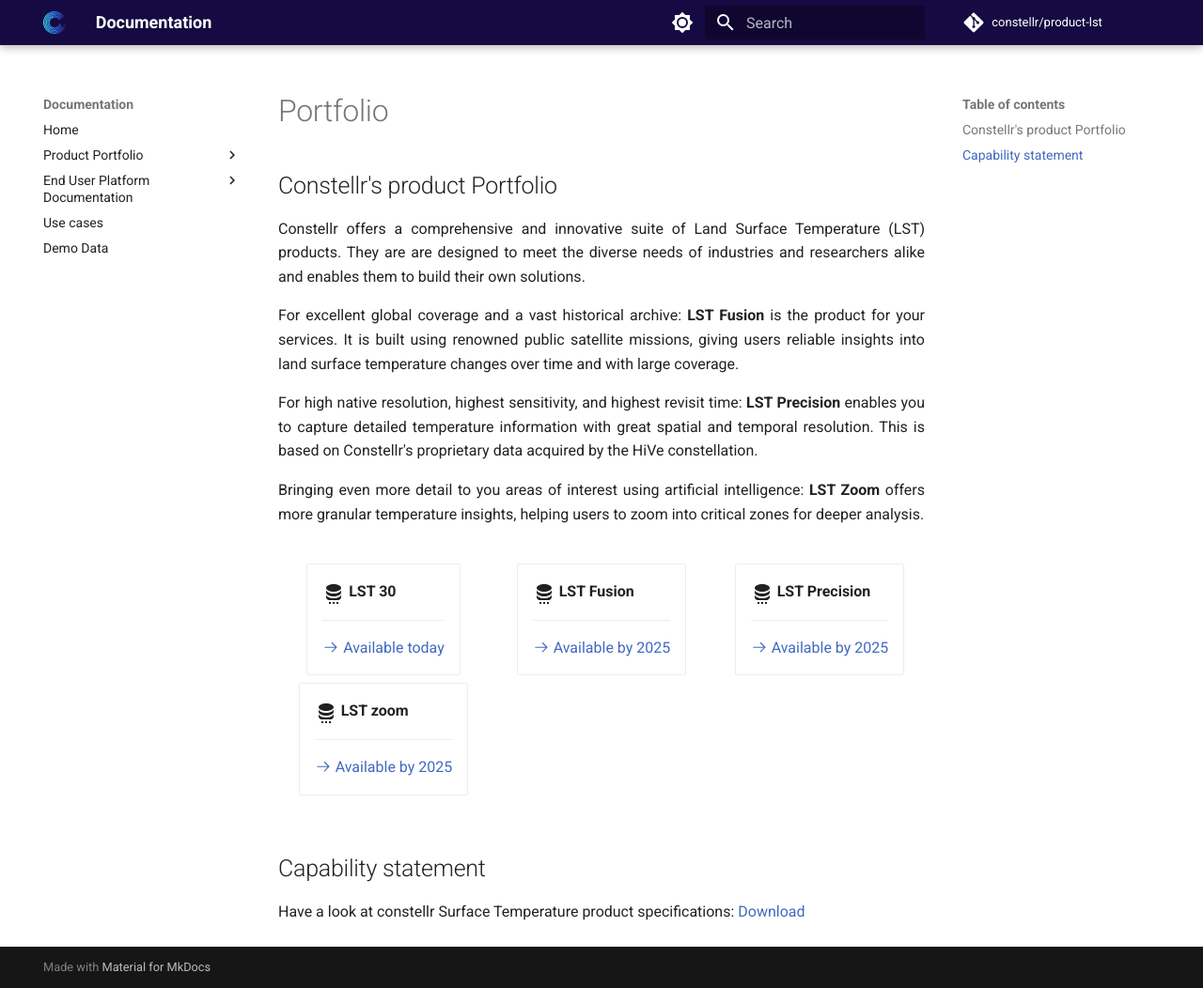
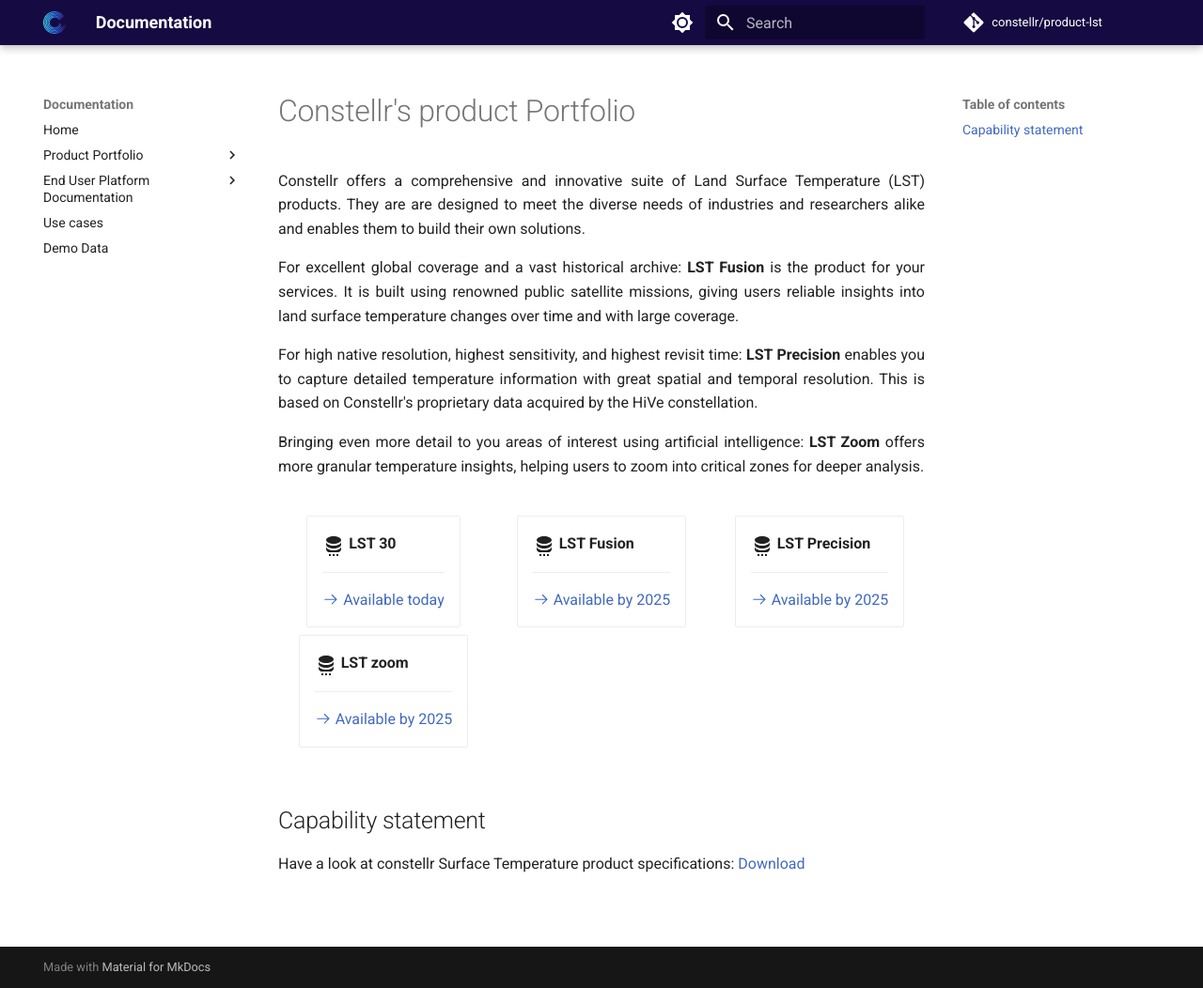
Before and after one commit to constellr/product-lst, an MkDocs documentation site: the page built from docs/portfolio.md, in a window 1280 px wide and 1052 px high. Shown: the whole window at 94% size. Built offline with MkDocs 1.6.1 and Material for MkDocs 9.7.7, drawn with Linux system fonts in a browser that asks for light colours; comment, search, counter and statistics services are not loaded; the version menu is left out.

Commit message:
Update product documentation with new sections and improved headings

```diff
--- a/docs/portfolio.md
+++ b/docs/portfolio.md
@@ -1,5 +1,4 @@
-
-## Constellr's product Portfolio
+# Constellr's product Portfolio
 
 Constellr offers a comprehensive and innovative suite of Land Surface Temperature (LST) products. They are are designed to meet the diverse needs of industries and researchers alike and enables them to build their own solutions.
 
```
Also changed, not shown: docs/Constellr-product-offer.md (+1 -0 lines), docs/product-deliverables.md (+1 -1 lines).
